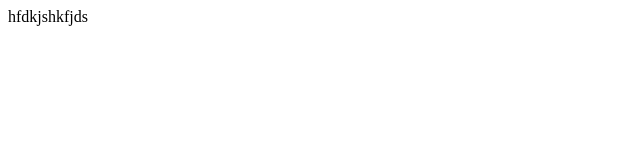
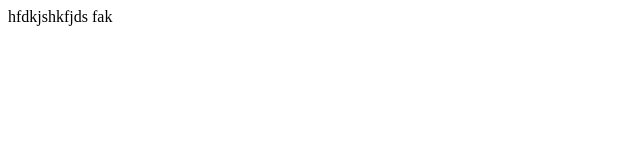
Before and after one commit to alexandar1992/test, a plain HTML site: page index.html in a window 1280 px wide. Shown: the full height of the page, 0-640 px from the left. Drawn offline with Linux system fonts and the light colour scheme.

Commit message:
dodao sam na kraju recenice

```diff
--- a/index.html
+++ b/index.html
@@ -4,6 +4,6 @@
 	<title></title>
 </head>
 <body>
-hfdkjshkfjds
+hfdkjshkfjds fak
 </body>
 </html>
```
